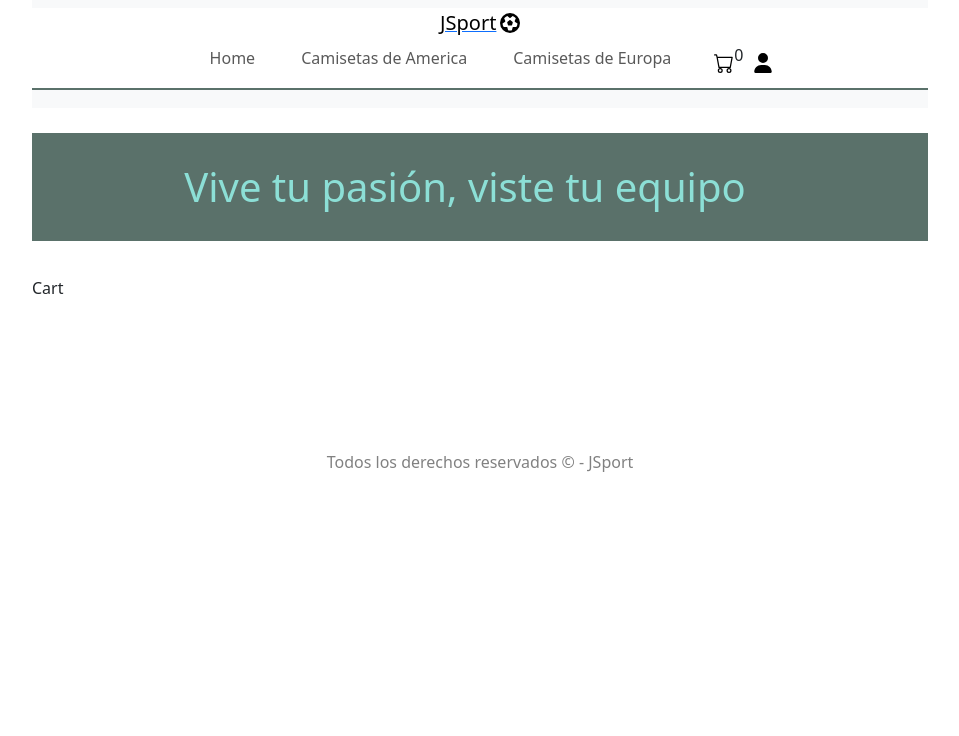
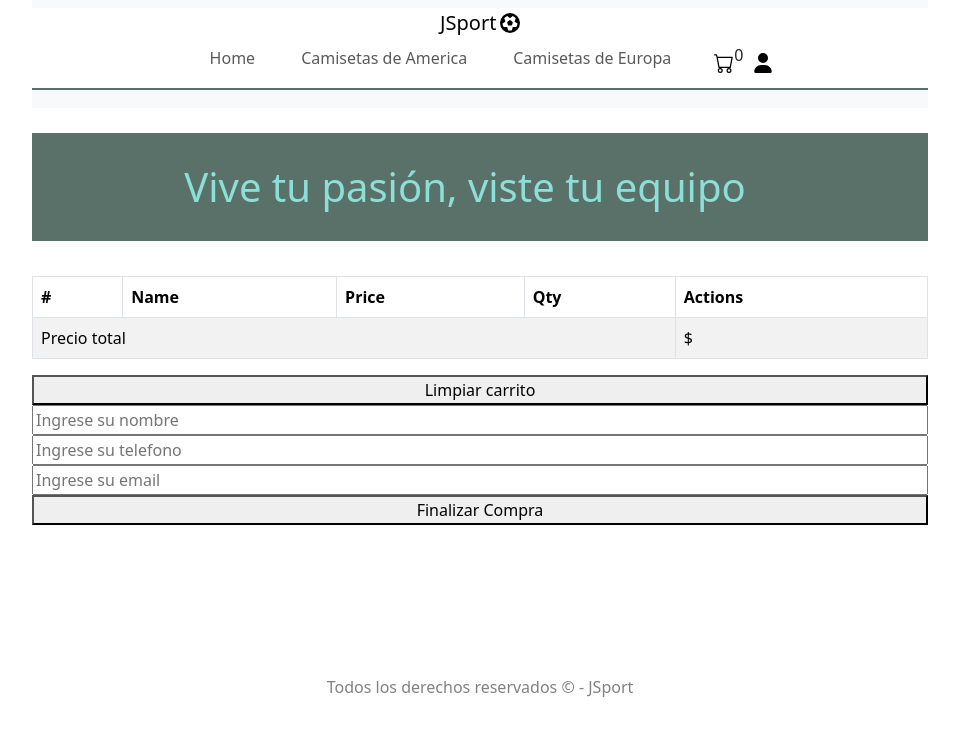
Before and after one commit to JulianSantanatoglia/JStore, a React (Vite) app: page /cart in a window 1280 px wide. Shown: the top 736 px of the page, without its empty margins (160-1119 px from the left). Built offline with nearby package versions, Linux system fonts and the light colour scheme.

Commit message:
le quite el azul a los anchor

```diff
--- a/package.json
+++ b/package.json
@@ -13,6 +13,7 @@
     "bootstrap": "^5.3.3",
     "firebase": "^10.13.1",
     "react": "^18.3.1",
+    "react-bootstrap": "^2.10.4",
     "react-dom": "^18.3.1",
     "react-router-dom": "^6.26.0"
   },
--- a/src/App.css
+++ b/src/App.css
@@ -5,3 +5,7 @@
     flex-direction: column;
     margin: auto;
 }
+
+a {
+    text-decoration: none;
+}
--- a/src/components/Card-product/CardProduct.css
+++ b/src/components/Card-product/CardProduct.css
@@ -2,8 +2,9 @@
 .card-container {
     padding: 35px;
     width: 380px;
-    /* box-shadow: 0px 0px 5px 0px rgba(0,0,0,0.75); */
+    box-shadow: 0px 0px 5px 0px rgba(0,0,0,0.75);
     border-radius: 10px;
+    margin: 20px;
 }
 
 .card-header {
--- a/src/components/Cart/Cart.jsx
+++ b/src/components/Cart/Cart.jsx
@@ -1,13 +1,87 @@
     import { useCartContext } from "../../context/CartContext";
-
+    import { Table } from "react-bootstrap";
+    import { useState } from "react";
+    import { addDoc, collection } from "@firebase/firestore";
+    import { db } from "../../firebase/dbConnection";
 
     const Cart = () => {
+    const { cart, total, removeItem, clearCart } = useCartContext(); //cart es un array de productos en el carrito
+
+    const [formData,setFormData] = useState({name:"", tel:"", email:""});
+    const handleRemoveItem = (id, price, qty) => {
+        removeItem(id, price, qty);
+    };
+
+    const handleClearCart = () => {
+        clearCart();
+    };
+    const handleOnChange = (e) => {
+        setFormData({...formData, [e.target.name]: e.target.value})
+    }
+
+    const handleSaveCart = () => {
+
+        const ordersCollection = collection(db, "orders")
+        const newOrder = {
+        buyer: formData,
+        items: cart,
+        date: new Date(),
+        total: total
+        }
+
+        addDoc(ordersCollection, newOrder)
+        .then((doc)=>{
+            alert("Guardar orden con id: " + doc.id)
+            clearCart();
+            setFormData({name:"", tel:"", email:""})
+        })
+        .catch((error)=>{
+            console.error("Error adding document: ", error)})
+    }
+
     return (
         <>
-        <div>Cart</div>
+        <Table striped bordered hover>
+        <thead>
+            <tr>
+            <th>#</th>
+            <th>Name</th>
+            <th>Price</th>
+            <th>Qty</th>
+            <th>Actions</th>
+            </tr>
+        </thead>
+        <tbody>
+            {cart?.map(({ id, name, price, qty }, index) => {
+            return (
+                <tr key={index}>
+                <td>{id}</td>
+                <td>{name}</td>
+                <td>{price}</td>
+                <td>{qty}</td>
+                <td>
+                    <button onClick={() => handleRemoveItem(id, price, qty)}>
+                    Eliminar producto
+                    </button>
+                </td>
+                </tr>
+            );
+            })}
+            <tr>
+            <td colSpan={4}>Precio total</td>
+            <td> $ {total}</td>
+            </tr>
+        </tbody>
+        </Table>
+        <button onClick={handleClearCart}>Limpiar carrito</button>
 
+        <input type="text" name="name" id="name" placeholder="Ingrese su nombre" onChange={(e)=> handleOnChange(e)}/>
+        <input type="number" name="tel" id="tel" placeholder="Ingrese su telefono" onChange={(e)=> handleOnChange(e)}/>
+        <input type="email" name="email" id="email" placeholder="Ingrese su email" onChange={(e)=> handleOnChange(e)}/>
+        <button onClick={handleSaveCart}>Finalizar Compra</button>
     </>
     )
     }
 
+
     export default Cart
--- a/src/components/NavBar/NavBar.jsx
+++ b/src/components/NavBar/NavBar.jsx
@@ -14,7 +14,7 @@ const NavBar = () => {
                 <div className="container-fluid navbar-prop">
                     <div className="prop-logo-flex">
                     <Link to='/'>
-                    <a className="navbar-brand" href="#">JSport</a>
+                    <a className="navbar-brand" >JSport</a>
                     </Link>
                     <FutbolSolid />
                     </div>
@@ -22,7 +22,7 @@ const NavBar = () => {
                         <div className="navbar-nav">
                             <NavLink to={`/`} className="nav-link prop-link">Home</NavLink>
                             <NavLink to={`/camisetas/america`} className={({ isActive}) => isActive ? 'ActiveOption nav-link prop-link' : 'Option nav-link prop-link'}>Camisetas de America</NavLink>
-                            <NavLink to={`/camisetas/europa`} className={({ isActive}) => isActive ? 'ActiveOption nav-link prop-link' : 'Option nav-link prop-link nav-link prop-link' }>Camisetas de Europa</NavLink>
+                            <NavLink to={`/camisetas/europa`} className={({ isActive}) => isActive ? 'ActiveOption nav-link prop-link' : 'Option nav-link prop-link' }>Camisetas de Europa</NavLink>
                         </div>
                         <CartWidget />
                         <LogoUser />
```
Also changed, not shown: 1 other file (tests, documents, lock files or other folders). Lines whose indentation alone changed are shown as unchanged.
